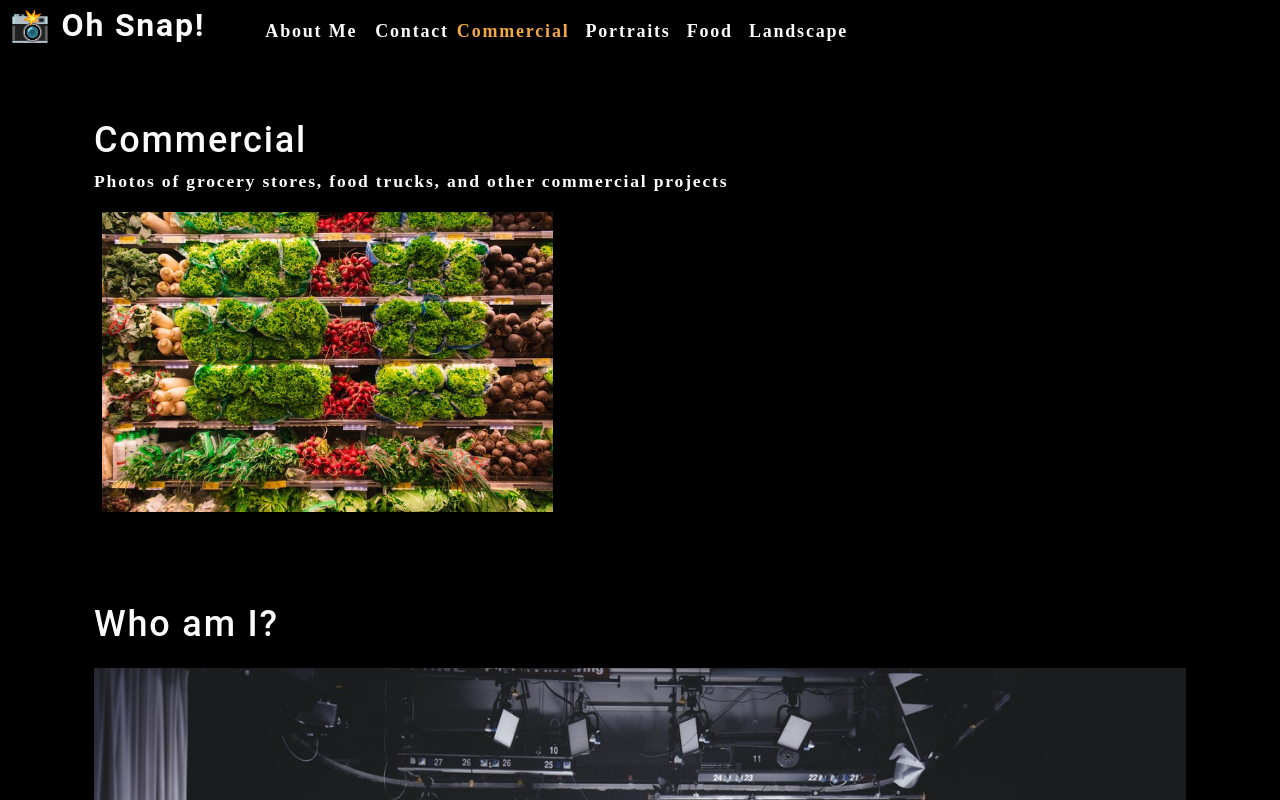
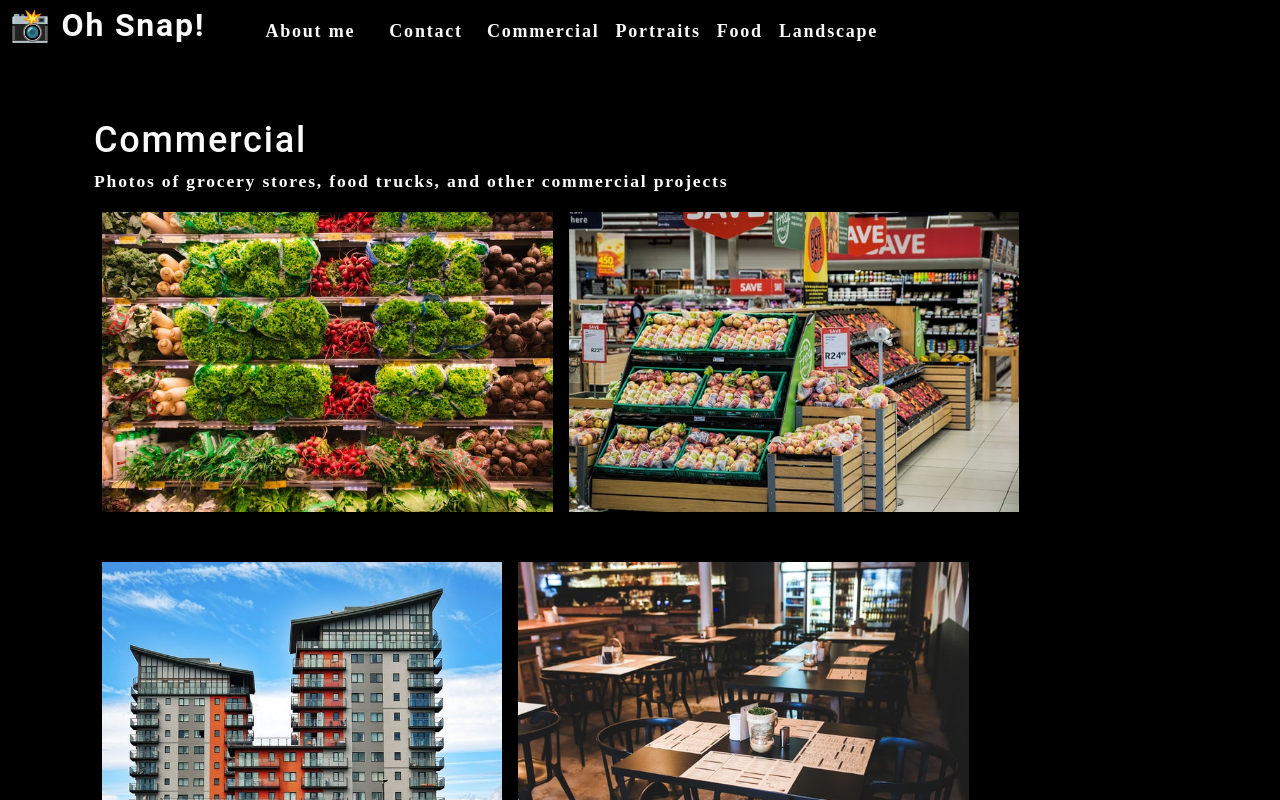
Before and after one commit to mrsdno/photo-port, a React (Create React App) app: page / in a window 1280 px wide. Shown: the top 800 px of the page. Built offline with nearby package versions, Linux system fonts and the light colour scheme.

Commit message:
started contact page

```diff
--- a/src/App.js
+++ b/src/App.js
@@ -27,12 +27,13 @@
   const [currentCategory, setCurrentCategory] = useState(categories[0])
   return (
     <div>
-      <Nav categories={categories}
+      <Nav
+        categories={categories}
         setCurrentCategory={setCurrentCategory}
         currentCategory={currentCategory}
       ></Nav>
       <main>
-        <Gallery></Gallery>
+        <Gallery currentCategory={currentCategory}></Gallery>
         <About></About>
       </main>
     </div>
--- a/src/components/Gallery/index.js
+++ b/src/components/Gallery/index.js
@@ -1,25 +1,15 @@
 import React from 'react';
 import { capitalizeFirstLetter } from "../../assets/utils/helpers";
-import photo from "../../assets/small/commercial/0.jpg"
+import PhotoList from '../PhotoList'
 
-function Gallery(props) {
-    const currentCategory = {
-      name: "commercial",
-      description:
-        "Photos of grocery stores, food trucks, and other commercial projects",
-    };
+function Gallery({ currentCategory }) {
+  const { name, description } = currentCategory;
 
     return (
       <section>
-        <h1>{capitalizeFirstLetter(currentCategory.name)}</h1>
-        <p>{currentCategory.description}</p>
-        <div className="flex-row">
-          <img
-            src={photo}
-            alt="Commercial Example"
-            className="img-thumbnail mx-1"
-          />
-        </div>
+        <h1 data-testid="h1tag">{capitalizeFirstLetter(name)}</h1>
+        <p>{description}</p>
+        <PhotoList category={currentCategory.name} />
       </section>
     );
 }
--- a/src/components/Nav/index.js
+++ b/src/components/Nav/index.js
@@ -1,40 +1,45 @@
-import React, {useEffect} from 'react';
-import { capitalizeFirstLetter } from '../../assets/utils/helpers';
-
+import React from "react";
+import { capitalizeFirstLetter } from "../../assets/utils/helpers";
 
 function Nav(props) {
-  const {
-    categories = [],
-    setCurrentCategory,
-    currentCategory
-  } = props;
+  const { categories = [], setCurrentCategory, currentCategory } = props;
 
-  useEffect(() => {
-    document.title = capitalizeFirstLetter(currentCategory.name);
-  }, [currentCategory]);
+  const handleClick = (item) => {
+    console.log(item);
+    return item;
+  };
 
   return (
-      <header className='flex-row px-1'>
+    <header className="flex-row px-1">
       <h2>
-          <a data-test-id="link" href="/">
+        <a data-testid="link" href="/">
           <span role="img" aria-label="camera">
+            {" "}
             📸
-            </span> Oh Snap!
+          </span>{" "}
+          Oh Snap!
         </a>
       </h2>
       <nav>
         <ul className="flex-row">
           <li className="mx-2">
-                        <a href="#about">
-                            About Me
+            <a data-testid="about" href="#about">
+              About me
             </a>
           </li>
-                    <li>
-                        <span>Contact</span>
+          <li className={"mx-2"}>
+            <span onClick={() => handleClick("Contact")}>Contact</span>
           </li>
           {categories.map((category) => (
-                          <li className={`mx-1 ${currentCategory.name === category.name && 'navActive'}`} key={category.name}>
-                                <span onClick={() => categorySelected(category.name)}>
+            <li
+              className={`mx-1 ${currentCategory.name === category.name}`}
+              key={category.name}
+            >
+              <span
+                onClick={() => {
+                  setCurrentCategory(category);
+                }}
+              >
                 {capitalizeFirstLetter(category.name)}
               </span>
             </li>
--- /dev/null
+++ b/src/components/PhotoList/index.js
@@ -0,0 +1,139 @@
+import React, { useState } from "react";
+
+const PhotoList = ({ category }) => {
+  const [photos] = useState([
+    {
+      name: "Grocery aisle",
+      category: "commercial",
+      description:
+        "Lorem ipsum dolor sit amet, consectetur adipiscing elit. Nunc ultricie",
+    },
+    {
+      name: "Grocery booth",
+      category: "commercial",
+      description:
+        "Lorem ipsum dolor sit amet, consectetur adipiscing elit. Nunc ultricie",
+    },
+    {
+      name: "Building exterior",
+      category: "commercial",
+      description:
+        "Lorem ipsum dolor sit amet, consectetur adipiscing elit. Nunc ultricie",
+    },
+    {
+      name: "Restaurant table",
+      category: "commercial",
+      description:
+        "Lorem ipsum dolor sit amet, consectetur adipiscing elit. Nunc ultricie",
+    },
+    {
+      name: "Cafe interior",
+      category: "commercial",
+      description:
+        "Lorem ipsum dolor sit amet, consectetur adipiscing elit. Nunc ultricie",
+    },
+    {
+      name: "Cat green eyes",
+      category: "portraits",
+      description:
+        "Lorem ipsum dolor sit amet, consectetur adipiscing elit. Nunc ultricie",
+    },
+    {
+      name: "Green parrot",
+      category: "portraits",
+      description:
+        "Lorem ipsum dolor sit amet, consectetur adipiscing elit. Nunc ultricie",
+    },
+    {
+      name: "Yellow macaw",
+      category: "portraits",
+      description:
+        "Lorem ipsum dolor sit amet, consectetur adipiscing elit. Nunc ultricie",
+    },
+    {
+      name: "Pug smile",
+      category: "portraits",
+      description:
+        "Lorem ipsum dolor sit amet, consectetur adipiscing elit. Nunc ultricie",
+    },
+    {
+      name: "Pancakes",
+      category: "food",
+      description:
+        "Lorem ipsum dolor sit amet, consectetur adipiscing elit. Nunc ultricie",
+    },
+    {
+      name: "Burrito",
+      category: "food",
+      description:
+        "Lorem ipsum dolor sit amet, consectetur adipiscing elit. Nunc ultricie",
+    },
+    {
+      name: "Scallop pasta",
+      category: "food",
+      description:
+        "Lorem ipsum dolor sit amet, consectetur adipiscing elit. Nunc ultricie",
+    },
+    {
+      name: "Burger",
+      category: "food",
+      description:
+        "Lorem ipsum dolor sit amet, consectetur adipiscing elit. Nunc ultricie",
+    },
+    {
+      name: "Fruit bowl",
+      category: "food",
+      description:
+        "Lorem ipsum dolor sit amet, consectetur adipiscing elit. Nunc ultricie",
+    },
+    {
+      name: "Green river",
+      category: "landscape",
+      description:
+        "Lorem ipsum dolor sit amet, consectetur adipiscing elit. Nunc ultricie",
+    },
+    {
+      name: "Docks",
+      category: "landscape",
+      description:
+        "Lorem ipsum dolor sit amet, consectetur adipiscing elit. Nunc ultricie",
+    },
+    {
+      name: "Panoramic village by sea",
+      category: "landscape",
+      description:
+        "Lorem ipsum dolor sit amet, consectetur adipiscing elit. Nunc ultricie",
+    },
+    {
+      name: "Domestic landscape",
+      category: "landscape",
+      description:
+        "Lorem ipsum dolor sit amet, consectetur adipiscing elit. Nunc ultricie",
+    },
+    {
+      name: "Park bench",
+      category: "landscape",
+      description:
+        "Lorem ipsum dolor sit amet, consectetur adipiscing elit. Nunc ultricie",
+    },
+  ]);
+
+  const currentPhotos = photos.filter((photo) => photo.category === category);
+
+  return (
+    <div>
+      <div className="flex-row">
+        {currentPhotos.map((image, i) => (
+          <img
+            src={require(`../../assets/small/${category}/${i}.jpg`)}
+            alt={image.name}
+            className="img-thumbnail mx-1"
+            key={image.name}
+          />
+        ))}
+      </div>
+    </div>
+  );
+};
+
+export default PhotoList;
```
Also changed, not shown: src/components/Contact/index.js (added, +25 -0 lines). Lines whose indentation alone changed are shown as unchanged.
